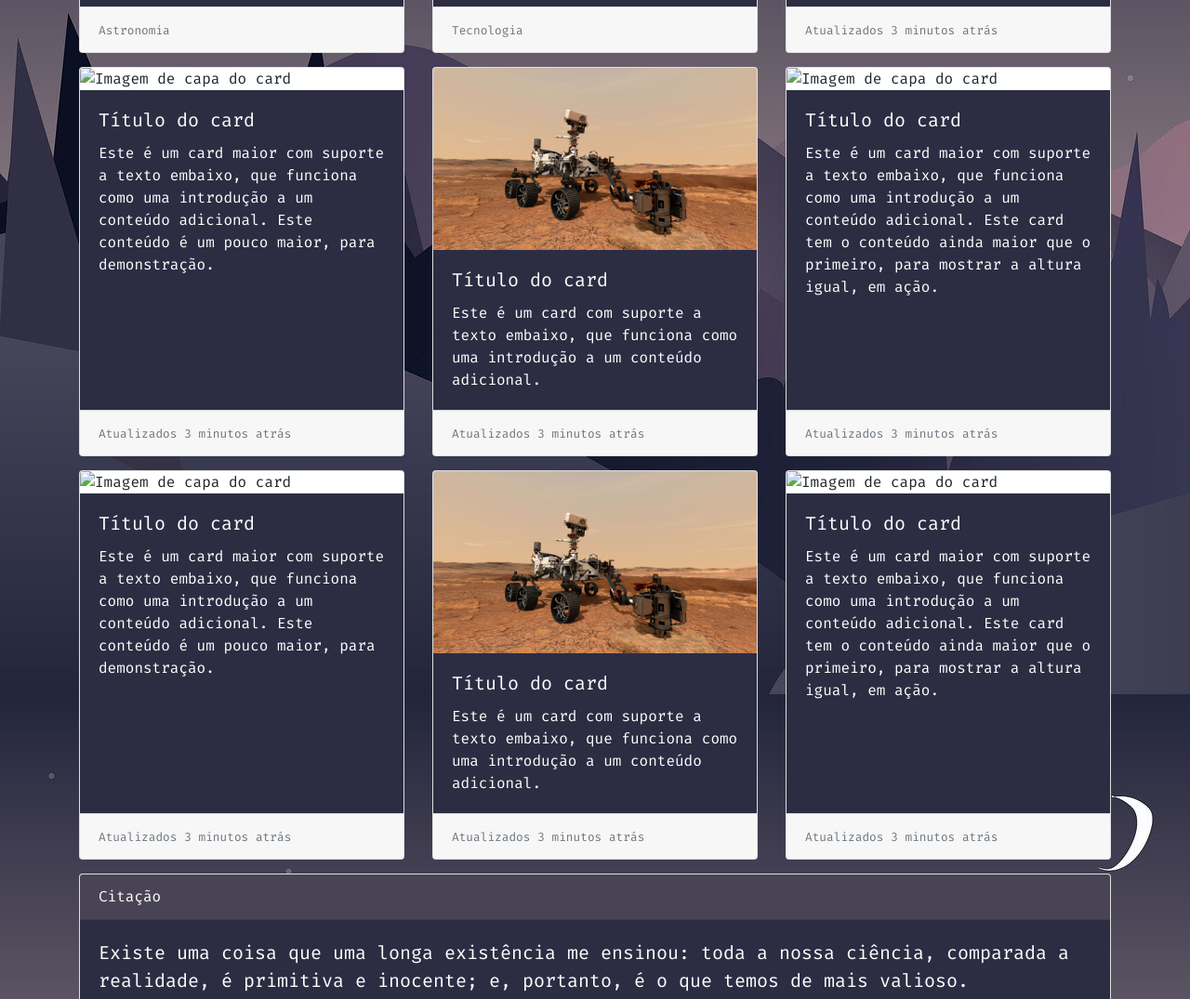
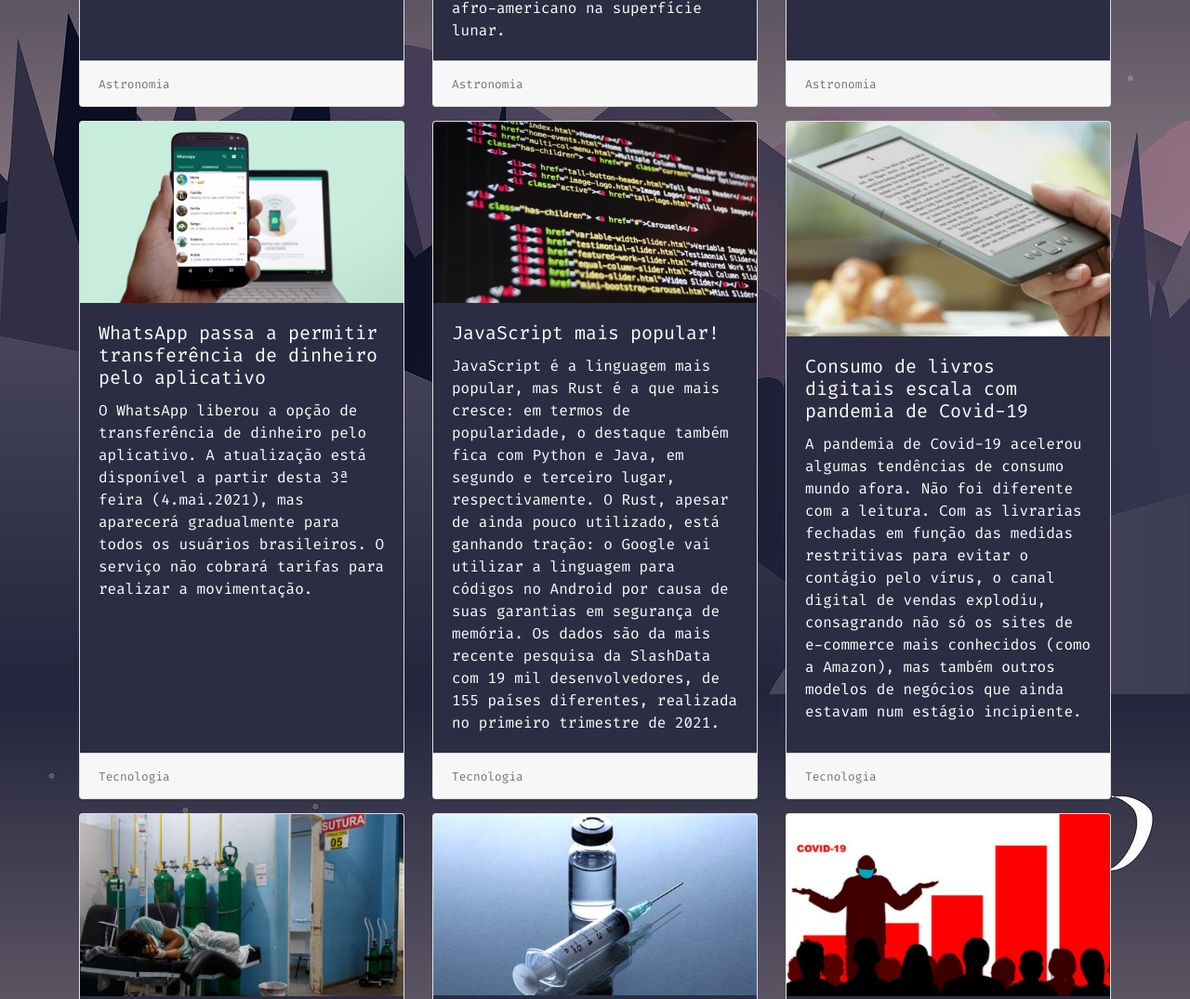
Before and after one commit to samuelncorrea/projetoDevWeb, a plain HTML site: page index.html in a window 1280 px wide. Shown: the part 1413-2488 px from the top of the page at 93% size. Drawn offline with nearby package versions, Linux system fonts and the light colour scheme.

Commit message:
Add final cards

```diff
--- a/index.html
+++ b/index.html
@@ -5,7 +5,9 @@
     <meta http-equiv="X-UA-Compatible" content="IE=edge">
     <meta name="viewport" content="width=device-width, initial-scale=1, shrink-to-fit=no">
 
-    <title>DFW</title>
+    <title>DailyScience</title>
+
+    <link rel="shortcut icon" href="assets/logo.png" type="image/x-icon">
 
     <link rel="stylesheet" href="https://stackpath.bootstrapcdn.com/bootstrap/4.1.3/css/bootstrap.min.css" integrity="sha384-MCw98/SFnGE8fJT3GXwEOngsV7Zt27NXFoaoApmYm81iuXoPkFOJwJ8ERdknLPMO" crossorigin="anonymous">
     <link rel="stylesheet" href="css/main.css">
@@ -15,7 +17,7 @@
 
   <div class="containerfluid">
     <nav class="navbar navbar-expand-lg navbar-dark ">
-      <a class="navbar-brand" href="login.html">SN</a>
+      <a class="navbar-brand" href="login.html"><img src="assets/logo.png" alt="logo DailyScience" style="width: 40px;"></a>
       <button class="navbar-toggler" type="button" data-toggle="collapse" data-target="#conteudoNavbarSuportado" aria-controls="conteudoNavbarSuportado" aria-expanded="false" aria-label="Alterna navegação">
         <span class="navbar-toggler-icon"></span>
       </button>
@@ -33,9 +35,6 @@
           </li>
           <li class="nav-item">
             <a class="nav-link" href="#">Medicina</a>
-          </li>
-          <li class="nav-item">
-            <a class="nav-link" href="#">Arqueologia</a>
           </li>
           <li class="nav-item">
             <a class="nav-link" href="#">Tecnologia</a>
@@ -92,7 +91,7 @@
       </div>
     </div>
 
-    <div class="container">
+    <div class="container" id="astro">
       <div class="card-deck">
         <div class="card">
           <img class="card-img-top" src="assets/perseverance.jpg" alt="Rover Perseverance">
@@ -105,7 +104,45 @@
           </div>
         </div>
         <div class="card">
-          <img class="card-img-top" src="assets/coding.jpg" alt="Imagem de capa do card">
+          <img class="card-img-top" src="assets/spacex.jpeg" alt="Nave Espacial - spacex">
+          <div class="card-body">
+            <h5 class="card-title">NASA Seleciona SpaceX Para Pousar Os Próximos Astronautas na Lua</h5>
+            <p class="card-text">A NASA está ficando pronta para mandar os astronautas para explorarem a Lua, como parte do Programa Artemis, e a agência selecionou a SpaceX para continuar o desenvolvimento do primeiro lander comercial humano, quer irá levar de forma segura os próximos dois astronautas para a superfície da Lua. No mínimo um desses astronautas entrará para a história como sendo a primeira mulher a pisar na Lua. O outro objetivo do Programa Artemis inclui também pousar o primeiro afro-americano na superfície lunar.</p>
+          </div>
+          <div class="card-footer">
+            <small class="text-muted">Astronomia</small>
+          </div>
+        </div>
+        <div class="card">
+          <img class="card-img-top" src="assets/earth.jpg" alt="Imagem da Tera">
+          <div class="card-body">
+            <h5 class="card-title">Mudança climática está alterando o eixo de rotação da Terra</h5>
+            <p class="card-text">
+            Nos últimos 30 anos, o eixo do planeta teve um deslocamento acelerado. Desde 1980, a posição dos polos mudou cerca de quatro metros no sentido leste, diz o trabalho.
+
+            A avaliação da chamada deriva polar, o termo que denomina esse o movimento dos pólos, indica que o fluxo mudou completamente de direção em 1995 e, entre aquele ano e 2020, a velocidade do movimento dos pólos aumentou cerca de 17 vezes em comparação com o observado entre 1981 e 1995.</p>
+          </div>
+          <div class="card-footer">
+            <small class="text-muted">Astronomia</small>
+          </div>
+        </div>
+      </div>
+    </div>
+
+    <div class="container" id="tech">
+      <div class="card-deck">
+        <div class="card">
+          <a href=""><img class="card-img-top" src="assets/whats.png" alt="Whatsapp"></a>
+          <div class="card-body">
+            <h5 class="card-title">WhatsApp passa a permitir transferência de dinheiro pelo aplicativo</h5>
+            <p class="card-text">O WhatsApp liberou a opção de transferência de dinheiro pelo aplicativo. A atualização está disponível a partir desta 3ª feira (4.mai.2021), mas aparecerá gradualmente para todos os usuários brasileiros. O serviço não cobrará tarifas para realizar a movimentação.</p>
+          </div>
+          <div class="card-footer">
+            <small class="text-muted">Tecnologia</small>
+          </div>
+        </div>
+        <div class="card">
+          <img class="card-img-top" src="assets/coding.jpg" alt="código/programação">
           <div class="card-body">
             <h5 class="card-title">JavaScript mais popular!</h5>
             <p class="card-text">JavaScript é a linguagem mais popular, mas Rust é a que mais cresce: em termos de popularidade, o destaque também fica com Python e Java, em segundo e terceiro lugar, respectivamente. O Rust, apesar de ainda pouco utilizado, está ganhando tração: o Google vai utilizar a linguagem para códigos no Android por causa de suas garantias em segurança de memória. Os dados são da mais recente pesquisa da SlashData com 19 mil desenvolvedores, de 155 países diferentes, realizada no primeiro trimestre de 2021.</p>
@@ -115,83 +152,58 @@
           </div>
         </div>
         <div class="card">
-          <img class="card-img-top" src=".../100px180/" alt="Imagem de capa do card">
+          <img class="card-img-top" src="assets/ebook.jpeg" alt="kindle">
           <div class="card-body">
-            <h5 class="card-title">Título do card</h5>
-            <p class="card-text">Este é um card maior com suporte a texto embaixo, que funciona como uma introdução a um conteúdo adicional. Este card tem o conteúdo ainda maior que o primeiro, para mostrar a altura igual, em ação.</p>
+            <h5 class="card-title">Consumo de livros digitais escala com pandemia de Covid-19 </h5>
+            <p class="card-text">A pandemia de Covid-19 acelerou algumas tendências de consumo mundo afora. Não foi diferente com a leitura. Com as livrarias fechadas em função das medidas restritivas para evitar o contágio pelo vírus, o canal digital de vendas explodiu, consagrando não só os sites de e-commerce mais conhecidos (como a Amazon), mas também outros modelos de negócios que ainda estavam num estágio incipiente. </p>
           </div>
           <div class="card-footer">
-            <small class="text-muted">Atualizados 3 minutos atrás</small>
+            <small class="text-muted">Tecnologia</small>
           </div>
         </div>
       </div>
     </div>
 
-    <div class="container">
+    <div class="container" id="pandemics">
       <div class="card-deck">
         <div class="card">
-          <img class="card-img-top" src=".../100px180/" alt="Imagem de capa do card">
+          <img class="card-img-top" src="assets/pandemia.png" alt="Leito de hospital">
           <div class="card-body">
-            <h5 class="card-title">Título do card</h5>
-            <p class="card-text">Este é um card maior com suporte a texto embaixo, que funciona como uma introdução a um conteúdo adicional. Este conteúdo é um pouco maior, para demonstração.</p>
+            <h5 class="card-title"></h5>'Pandemia no Brasil foi diferente do resto do mundo'</h5>
+              <p class="card-text">O Brasil atingiu a marca de 200 mil mortes por Covid-19 no dia 7 de janeiro de 2021. Os 300 mil óbitos foram registrados 77 dias depois, em 25/3.
+
+              Para alcançar as 400 mil vítimas da infecção pelo coronavírus, o prazo foi cortado pela metade: bastaram 35 dias para que, neste 29/4, o país fatalmente se aproximasse do número e ficasse à beira de se tornar o segundo lugar do mundo a quebrar essa barreira (após os Estados Unidos)..</p>
           </div>
           <div class="card-footer">
-            <small class="text-muted">Atualizados 3 minutos atrás</small>
+            <small class="text-muted">Covid</small>
           </div>
         </div>
         <div class="card">
-          <img class="card-img-top" src="assets/perseverance.jpg" alt="Imagem de capa do card">
+          <img class="card-img-top" src="assets/vacina.jfif" alt="Vacina">
           <div class="card-body">
-            <h5 class="card-title">Título do card</h5>
-            <p class="card-text">Este é um card com suporte a texto embaixo, que funciona como uma introdução a um conteúdo adicional.</p>
+            <h5 class="card-title">EUA declaram apoio à suspensão de patentes de vacinas contra a Covid-19</h5>
+            <p class="card-text">O governo dos Estados Unidos declarou nesta quarta-feira, 5, seu apoio à suspensão das patentes das vacinas contra a Covid-19. O tema é discutido atualmente por embaixadores das principais potenciais mundiais em uma reunião da Organização Mundial do Comércio (OMC).</p>
           </div>
           <div class="card-footer">
-            <small class="text-muted">Atualizados 3 minutos atrás</small>
+            <small class="text-muted">Covid</small>
           </div>
         </div>
         <div class="card">
-          <img class="card-img-top" src=".../100px180/" alt="Imagem de capa do card">
+          <img class="card-img-top" src="assets/covid.jpg" alt="covid">
           <div class="card-body">
-            <h5 class="card-title">Título do card</h5>
-            <p class="card-text">Este é um card maior com suporte a texto embaixo, que funciona como uma introdução a um conteúdo adicional. Este card tem o conteúdo ainda maior que o primeiro, para mostrar a altura igual, em ação.</p>
+            <h5 class="card-title">'Políticos favorecem ciência que se alinha com suas próprias preferências'</h5>
+            <p class="card-text">"Estamos seguindo o que diz a ciência".
+
+              Desde o início da pandemia, governos e autoridades têm usado essa frase para explicar as ações que tomam para impedir a disseminação do coronavírus.
+
+              Alguns especialistas, entretanto, acreditam que uma frase que soa tão sensata pode ter implicações mais profundas.
+
+              "A forma como a ciência se transforma em política pública depende de cálculos políticos e econômicos, bem como dos compromissos morais e ideológicos de políticos, partidos e assessores", escreveu a socióloga Jana Bacevic em uma coluna do Guardian, em abril de 2020.
+
+              "Raramente, ou nunca, é apenas sobre 'ciência'.</p>
           </div>
           <div class="card-footer">
-            <small class="text-muted">Atualizados 3 minutos atrás</small>
-          </div>
-        </div>
-      </div>
-    </div>
-
-    <div class="container">
-      <div class="card-deck">
-        <div class="card">
-          <img class="card-img-top" src=".../100px180/" alt="Imagem de capa do card">
-          <div class="card-body">
-            <h5 class="card-title">Título do card</h5>
-            <p class="card-text">Este é um card maior com suporte a texto embaixo, que funciona como uma introdução a um conteúdo adicional. Este conteúdo é um pouco maior, para demonstração.</p>
-          </div>
-          <div class="card-footer">
-            <small class="text-muted">Atualizados 3 minutos atrás</small>
-          </div>
-        </div>
-        <div class="card">
-          <img class="card-img-top" src="assets/perseverance.jpg" alt="Imagem de capa do card">
-          <div class="card-body">
-            <h5 class="card-title">Título do card</h5>
-            <p class="card-text">Este é um card com suporte a texto embaixo, que funciona como uma introdução a um conteúdo adicional.</p>
-          </div>
-          <div class="card-footer">
-            <small class="text-muted">Atualizados 3 minutos atrás</small>
-          </div>
-        </div>
-        <div class="card">
-          <img class="card-img-top" src=".../100px180/" alt="Imagem de capa do card">
-          <div class="card-body">
-            <h5 class="card-title">Título do card</h5>
-            <p class="card-text">Este é um card maior com suporte a texto embaixo, que funciona como uma introdução a um conteúdo adicional. Este card tem o conteúdo ainda maior que o primeiro, para mostrar a altura igual, em ação.</p>
-          </div>
-          <div class="card-footer">
-            <small class="text-muted">Atualizados 3 minutos atrás</small>
+            <small class="text-muted">Covid</small>
           </div>
         </div>
       </div>
@@ -211,6 +223,14 @@
       </div>
     </div>
 
+    <footer class="footer -second">
+      <nav>
+        <a href="https://www.instagram.com/samuelnc/"><i class="fab fa-instagram"></i></a>
+        <a href="https://www.instagram.com/samuelnc/"><i class="fab fa-twitter"></i></a>
+        <a href="https://www.instagram.com/samuelnc/"><i class="fab fa-facebook"></i></a>
+        <a href="https://www.instagram.com/samuelnc/"><i class="fab fa-linkedin-in"></i></a>
+      </nav>
+    </footer>
 
     <script src="https://kit.fontawesome.com/5af0bc1dc9.js"  crossorigin="anonymous"></script>
     <script src="https://code.jquery.com/jquery-3.3.1.slim.min.js" integrity="sha384-q8i/X+965DzO0rT7abK41JStQIAqVgRVzpbzo5smXKp4YfRvH+8abtTE1Pi6jizo" crossorigin="anonymous"></script>
--- a/login.html
+++ b/login.html
@@ -4,7 +4,9 @@
     <meta charset="UTF-8">
     <meta http-equiv="X-UA-Compatible" content="IE=edge">
     <meta name="viewport" content="width=device-width, initial-scale=1.0">
-    <title>DFW</title>
+    <title>DailyScience - Login</title>
+
+    <link rel="shortcut icon" href="assets/logo.png" type="image/x-icon">
 
     <link rel="stylesheet" href="css/main.css">
 
@@ -46,10 +48,10 @@
 
     <footer class="footer">
       <nav>
-        <i class="fab fa-instagram"></i>
-        <i class="fab fa-twitter"></i>
-        <i class="fab fa-facebook"></i>
-        <i class="fab fa-linkedin-in"></i>
+        <a href="https://www.instagram.com/samuelnc/"><i class="fab fa-instagram"></i></a>
+        <a href="https://www.instagram.com/samuelnc/"><i class="fab fa-twitter"></i></a>
+        <a href="https://www.instagram.com/samuelnc/"><i class="fab fa-facebook"></i></a>
+        <a href="https://www.instagram.com/samuelnc/"><i class="fab fa-linkedin-in"></i></a>
       </nav>
     </footer>
 
```
Also changed, not shown: css/components/footer.css (+16 -0 lines), register.html (+8 -5 lines), assets/covid.jpg (added), assets/ebook.jpeg (added), assets/logo.png (added), assets/spacex.jpeg (added), assets/vacina.jfif (added), assets/whats.png (added).
